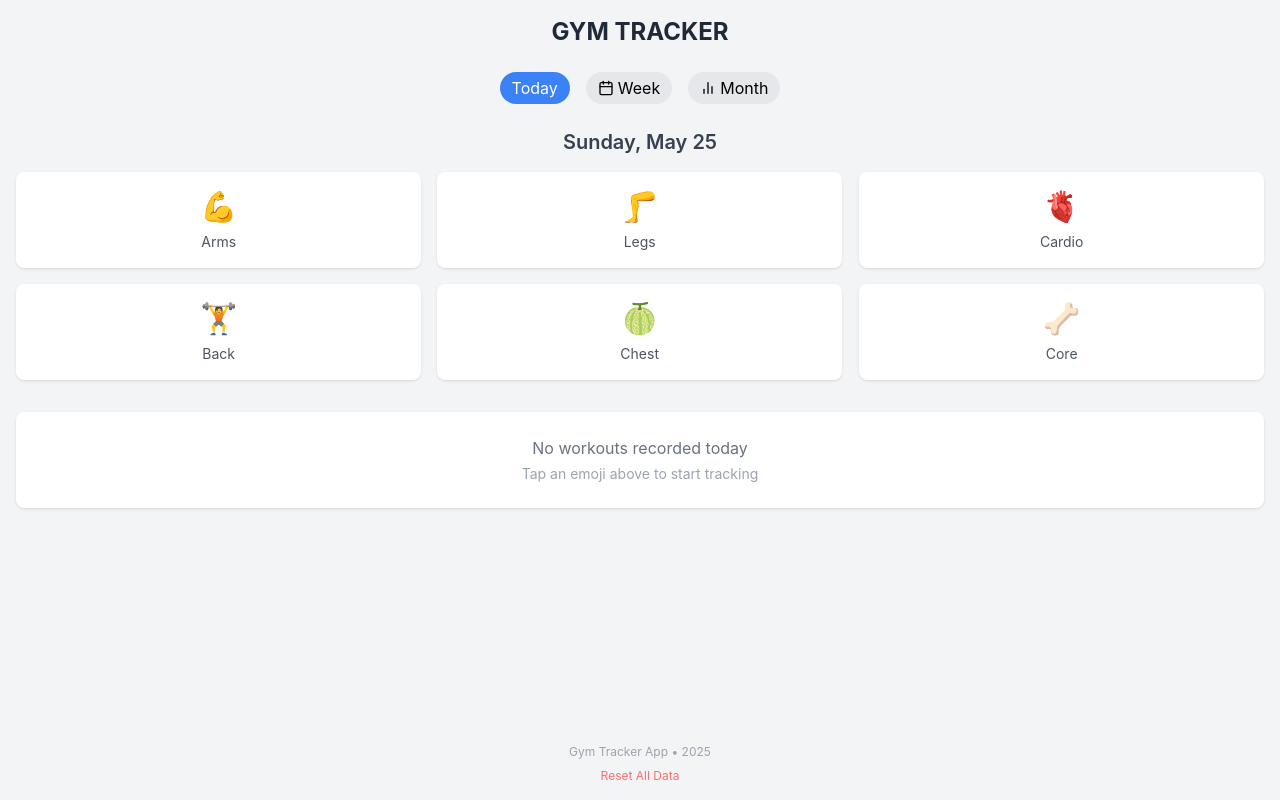
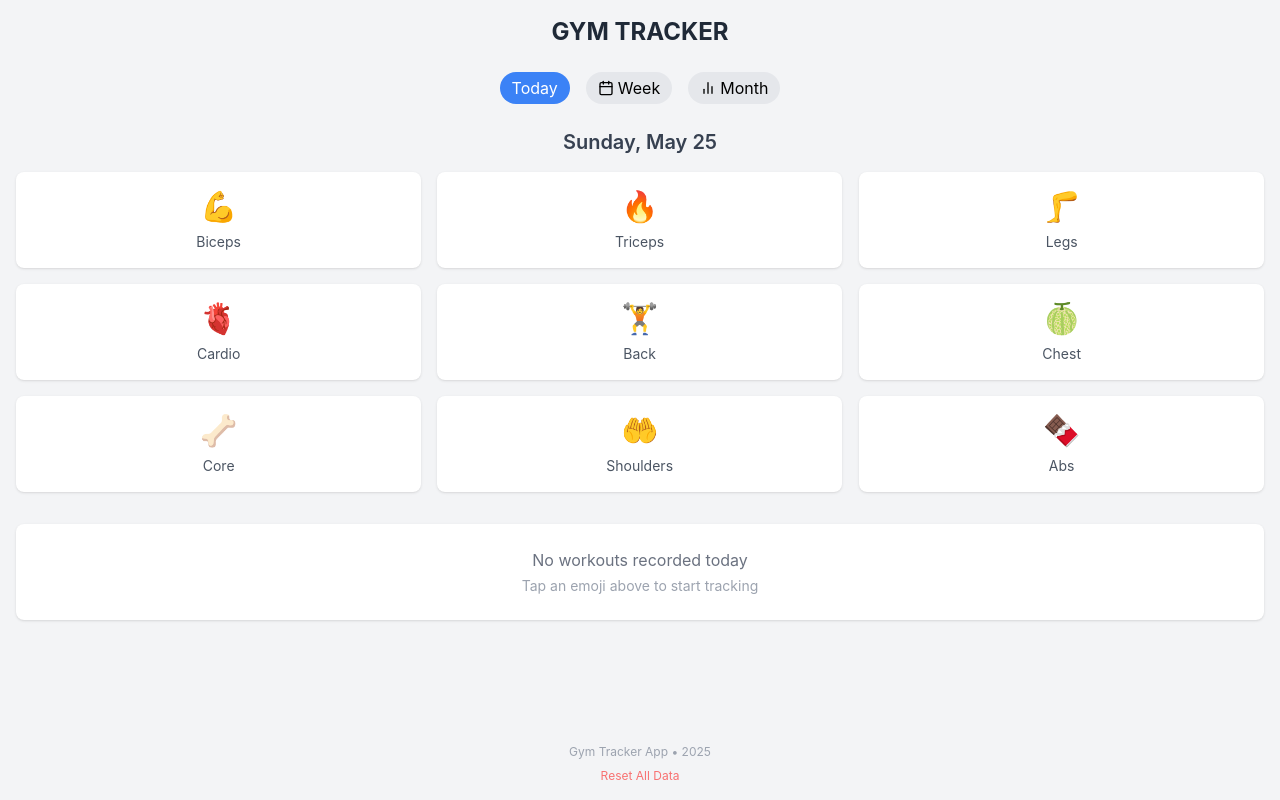
Before and after one commit to soniachan/gym-tracker-app, a React (Create React App) app: page / in a window 1280 px wide. Built offline with nearby package versions, Linux system fonts and the light colour scheme.

Commit message:
Add more workout options

```diff
--- a/src/components/GymTracker.js
+++ b/src/components/GymTracker.js
@@ -160,12 +160,15 @@ const GymTracker = () => {
   };
 
   const bodyParts = [
-    { emoji: '💪', name: 'Arms' },
+    { emoji: '💪', name: 'Biceps' },
+    { emoji: '🔥', name: 'Triceps' },
     { emoji: '🦵', name: 'Legs' },
     { emoji: '🫀', name: 'Cardio' },
     { emoji: '🏋️', name: 'Back' },
     { emoji: '🍈', name: 'Chest' },
-    { emoji: '🦴', name: 'Core' }
+    { emoji: '🦴', name: 'Core' },
+    { emoji: '🤲', name: 'Shoulders' },
+    { emoji: '🍫', name: 'Abs' }
   ];
 
   const today = useMemo(() => {
```
